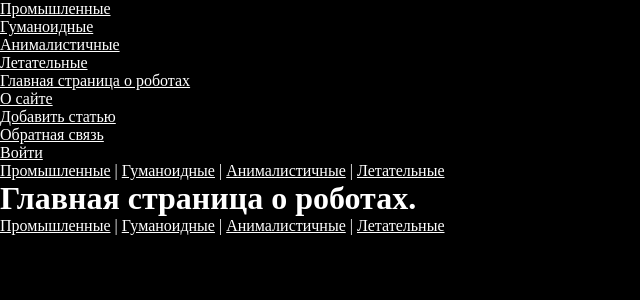
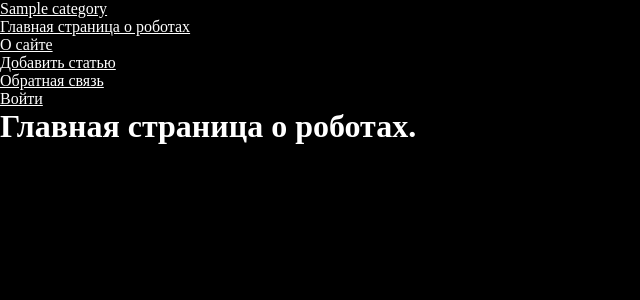
Before and after one commit to Fejanin/django_lessons, a Django app: page / in a window 1280 px wide. Shown: the top 300 px of the page, without its empty margins (0-640 px from the left). Run offline with Django 4.2, Linux system fonts and the light colour scheme; tables that the repository leaves empty hold one stand-in row (values such as "Sample post").

Commit message:
Отображение постов по рубрикам.

```diff
--- a/robots/models.py
+++ b/robots/models.py
@@ -41,3 +41,6 @@ class Category(models.Model):
 
     def __str__(self):
         return self.name
+
+    def get_absolute_url(self):
+        return reverse('category', kwargs={'cat_slug': self.slug})
--- a/robots/templates/robots/includes/nav.html
+++ b/robots/templates/robots/includes/nav.html
@@ -1,10 +1,8 @@
 {% load robots_tags %}
 
-{% get_categories as robots_categories %}
-
 <nav>
-    {% for cat in robots_categories %}
-        <a href="{% url 'category' cat.id %}">{{ cat.name }}</a>
+    {% for cat in cats %}
+        <a href="{{ cat.get_absolute_url }}">{{ cat.name }}</a>
         {% if not forloop.last %} | {% endif %}
     {% endfor %}
 </nav>
--- a/robots/templates/robots/index.html
+++ b/robots/templates/robots/index.html
@@ -5,6 +5,10 @@
     <ul>
         {% for p in posts %}
             <li>
+                <div>
+                    <p>Категория: {{ p.cat.name }}</p>
+                    <p>Дата: {{ p.time_update|date:"d-m-Y H:i:s" }}</p>
+                </div>
                 <h2>{{ p.title }}</h2>
                 {% autoescape off %}
                 <p>{{ p.content|linebreaks|truncatewords:10 }}</p>
@@ -12,7 +16,7 @@
                 <p><a href="{{ p.get_absolute_url }}">Читать пост</a></p>
                 {% if not forloop.last %}
                     <hr>
-                {% endif %}k
+                {% endif %}
             </li>
         {% endfor %}
     </ul>
--- a/robots/templates/robots/list_categories.html
+++ b/robots/templates/robots/list_categories.html
@@ -2,6 +2,6 @@
   {% if cat.id == cat_selected %}
     <p class="selected">{{ cat.name}}</p>
   {% else %}
-    <p><a href="{% url 'category' cat.id %}">{{ cat.name}}</a></p>
+    <p><a href="{{ cat.get_absolute_url }}">{{ cat.name}}</a></p>
   {% endif %}
 {% endfor %}
--- a/robots/templatetags/robots_tags.py
+++ b/robots/templatetags/robots_tags.py
@@ -1,16 +1,11 @@
 from django import template
 import robots.views as views
-
+from robots.models import Category
 
 register = template.Library()
 
 
-@register.simple_tag()
-def get_categories():
-    return views.cat_db
-
-
 @register.inclusion_tag('robots/list_categories.html')
 def show_categories(cat_selected):
-    cats = views.cat_db
+    cats = Category.objects.all()
     return {'cats': cats, 'cat_selected': cat_selected}
--- a/robots/urls.py
+++ b/robots/urls.py
@@ -11,5 +11,5 @@ urlpatterns = [
     path('contact/', views.contact, name='contact'),
     path('login/', views.login, name='login'),
     path('post/<slug:post_slug>/', views.show_post, name='post'),
-    path('category/<int:cat_id>/', views.show_category, name='category')
+    path('category/<slug:cat_slug>/', views.show_category, name='category')
 ]
--- a/robots/views.py
+++ b/robots/views.py
@@ -2,8 +2,7 @@ from django.http import HttpResponse, HttpResponseNotFound, Http404
 from django.shortcuts import render, redirect, get_object_or_404
 from django.urls import reverse
 from django.template.loader import render_to_string
-from .models import Robot
-
+from .models import Robot, Category
 
 menu = [
     {'title': 'О сайте', 'url_name': 'about'},
@@ -31,13 +30,6 @@ data_db = [
         'content': 'Самый крупный из манипуляторов Universal Robots и это коллаборативный робот, проще говоря — он создан для работы с другим оборудованием и помощи в работе человеку.',
         'is_published': True
     },
-]
-
-cat_db = [
-    {'id': 1, 'name': 'Промышленные'},
-    {'id': 2, 'name': 'Гуманоидные'},
-    {'id': 3, 'name': 'Анималистичные'},
-    {'id': 4, 'name': 'Летательные'},
 ]
 
 def index(request):
@@ -82,12 +74,14 @@ def login(request):
     return HttpResponse('Авторизация.')
 
 
-def show_category(request, cat_id):
+def show_category(request, cat_slug):
+    category = get_object_or_404(Category, slug=cat_slug)
+    posts = Robot.published.filter(cat_id=category.pk)
     data = {
-        'title': 'Главная страница о роботах.',
+        'title': f'Рубрика: {category.name}',
         'menu': menu,
-        'posts': data_db,
-        'cat_selected': cat_id,
+        'posts': posts,
+        'cat_selected': category.pk,
     }
     return render(request, 'robots/index.html', context=data)
 
```
